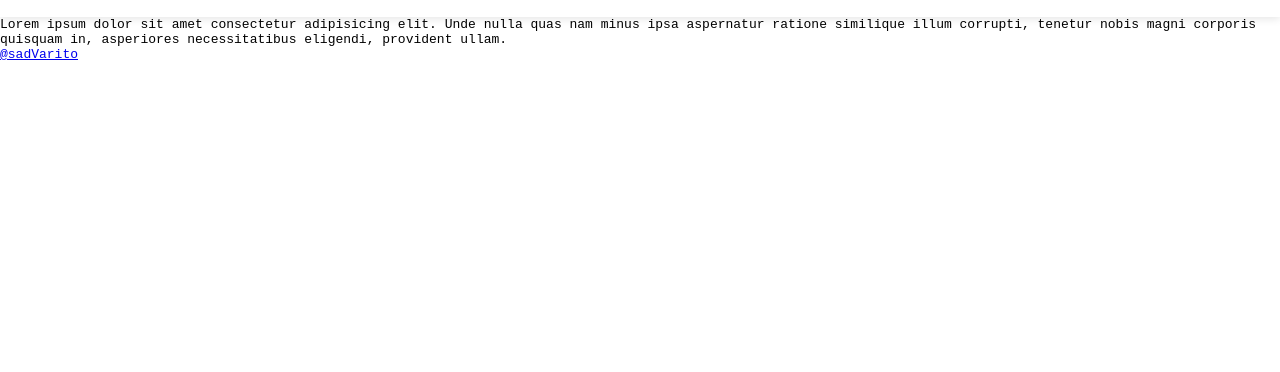
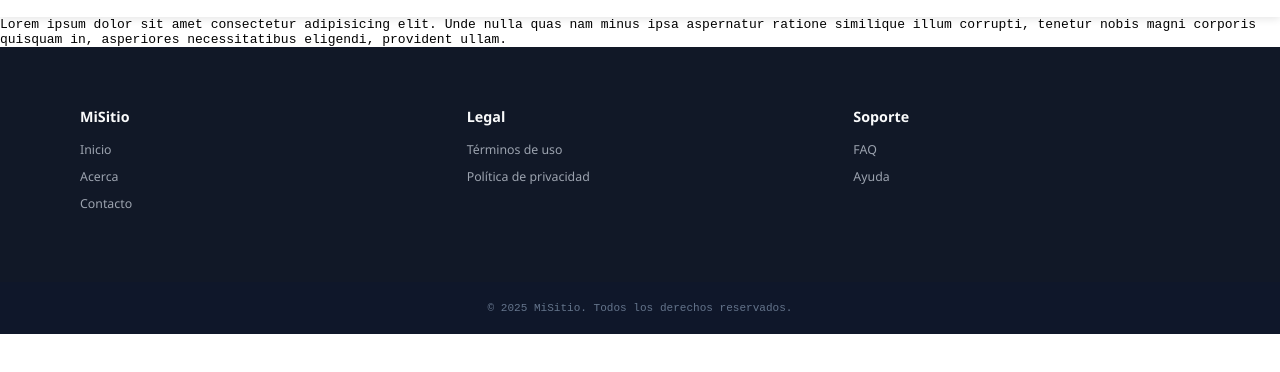
Before and after one commit to Mr-afk23/ejercicio-5, a plain HTML site: page index.html in a window 1280 px wide. Shown: the part 60-432 px from the top of the page. Drawn offline with Linux system fonts and the light colour scheme.

Commit message:
creacion del footer

```diff
--- /dev/null
+++ b/footer.css
@@ -0,0 +1,41 @@
+.main-footer {
+    background-color: #111827;
+    color: #d1d5db;
+    padding: 40px 60px;
+    display: flex;
+    justify-content: space-between;
+    flex-wrap: wrap;
+    font-family: 'Segoe UI', sans-serif;
+  }
+
+  .footer-section {
+    flex: 1 1 200px;
+    margin: 20px;
+  }
+
+  .footer-section h4 {
+    color: #f9fafb;
+    margin-bottom: 15px;
+    font-size: 1.1rem;
+  }
+
+  .footer-section a {
+    display: block;
+    color: #9ca3af;
+    text-decoration: none;
+    margin-bottom: 10px;
+    font-size: 0.95rem;
+    transition: color 0.3s ease;
+  }
+
+  .footer-section a:hover {
+    color: #1abc9c;
+  }
+
+  .footer-bottom {
+    text-align: center;
+    padding: 20px;
+    background-color: #0f172a;
+    color: #64748b;
+    font-size: 0.85rem;
+  }
--- a/index.html
+++ b/index.html
@@ -6,6 +6,7 @@
     <title>Document</title>
     <link rel="stylesheet" href="header.css">
     <link rel="stylesheet" href="index.css">
+    <link rel="stylesheet" href="footer.css">
 </head>
 <body>
 
@@ -26,7 +27,28 @@
          tenetur nobis magni corporis quisquam in, asperiores necessitatibus eligendi,
           provident ullam.</p>
 </section>
-<footer class="footer"><a href="#">@sadVarito</a></footer>
+<footer class="main-footer">
+    <div class="footer-section">
+      <h4>MiSitio</h4>
+      <a href="#">Inicio</a>
+      <a href="#">Acerca</a>
+      <a href="#">Contacto</a>
+    </div>
+    <div class="footer-section">
+      <h4>Legal</h4>
+      <a href="#">Términos de uso</a>
+      <a href="#">Política de privacidad</a>
+    </div>
+    <div class="footer-section">
+      <h4>Soporte</h4>
+      <a href="#">FAQ</a>
+      <a href="#">Ayuda</a>
+    </div>
+  </footer>
+  <div class="footer-bottom">
+    © 2025 MiSitio. Todos los derechos reservados.
+  </div>
+
 
 </body>
 </html>
```
Also changed, not shown: index.css (line endings or trailing spaces).
